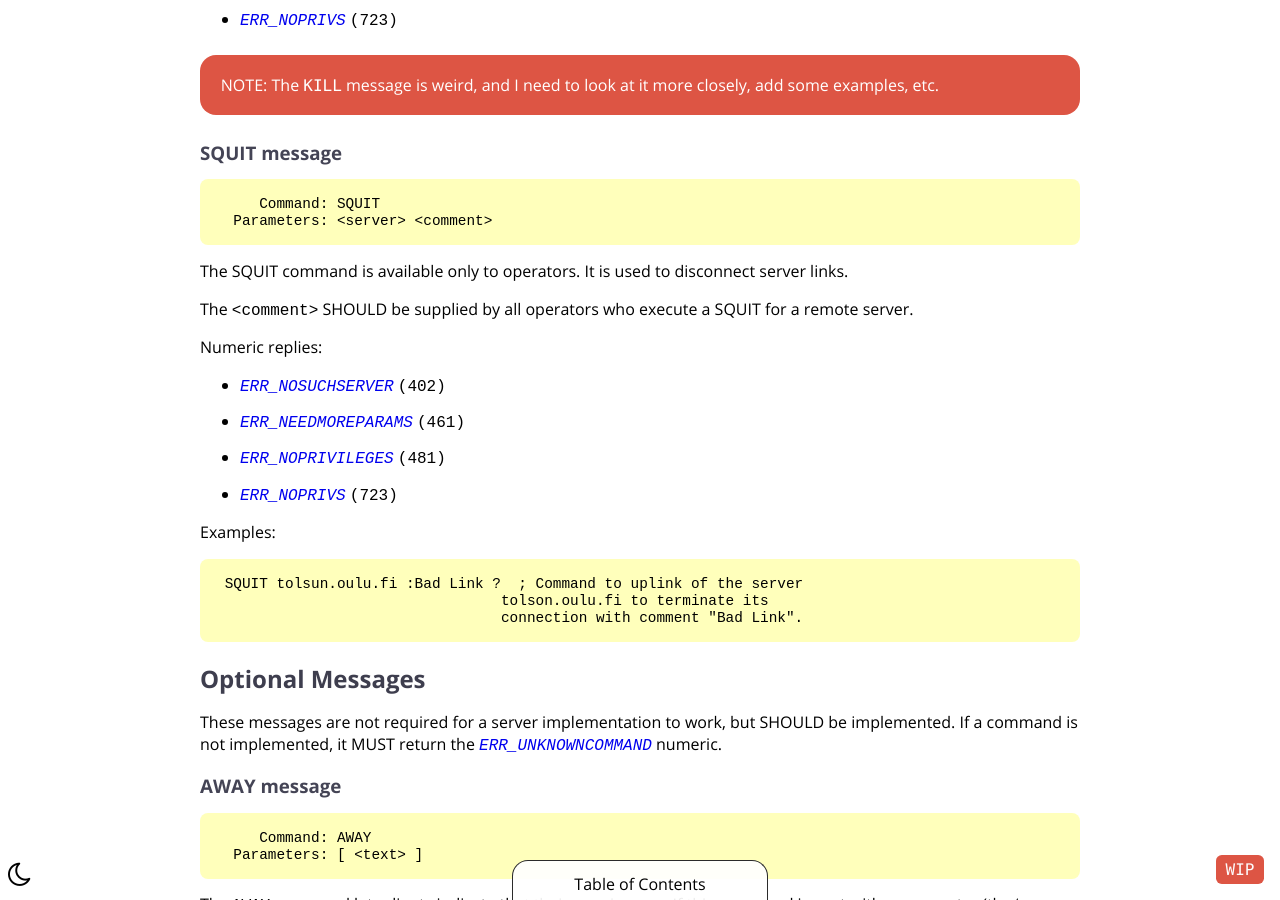
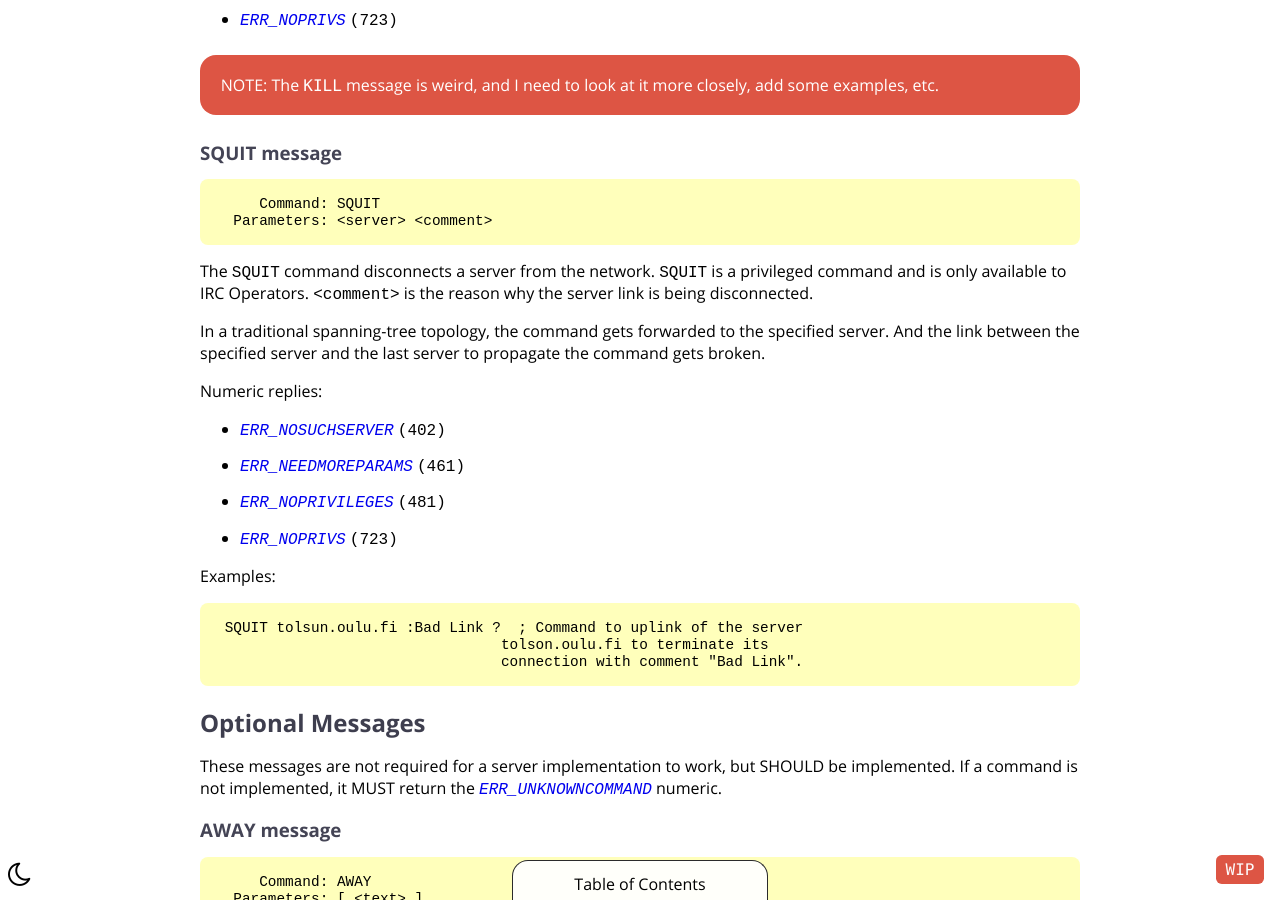
Before and after one commit to ircdocs/modern-irc, a Jekyll site: the page built from index.md, in a window 1280 px wide and 900 px high, scrolled down 36576 px. Built offline with Jekyll 4.4.1, drawn with Linux system fonts in a browser that asks for light colours.

Commit message:
Simplifies the first paragraph, and mentions how this command acts in a traditional spanning-tree topology.
Co-authored-by: Daniel Oaks <daniel@danieloaks.net>

```diff
--- a/index.md
+++ b/index.md
@@ -1449,9 +1449,9 @@ Numeric Replies:
          Command: SQUIT
       Parameters: <server> <comment>
 
-The SQUIT command is available only to operators.  It is used to disconnect server links.
-
-The `<comment>` SHOULD be supplied by all operators who execute a SQUIT for a remote server.
+The `SQUIT` command disconnects a server from the network. `SQUIT` is a privileged command and is only available to IRC Operators. `<comment>` is the reason why the server link is being disconnected.
+
+In a traditional spanning-tree topology, the command gets forwarded to the specified server. And the link between the specified server and the last server to propagate the command gets broken.
 
 Numeric replies:
 
```
